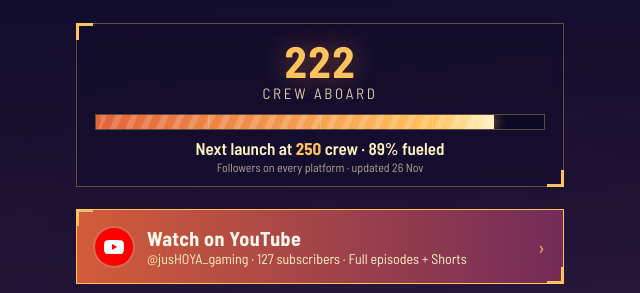
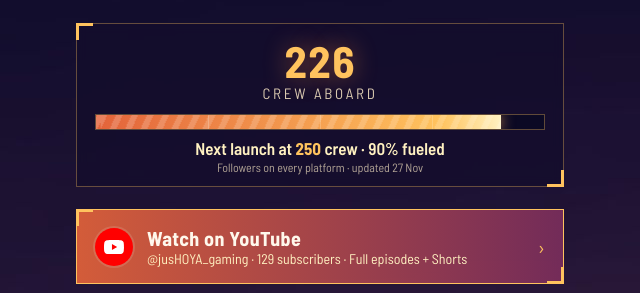
Before and after one commit to JusHoya/jushoya.github.io, a plain HTML site: page index.html in a window 1280 px wide. Shown: the part 302-595 px from the top of the page, 320-960 px from the left. Drawn offline with Linux system fonts and the light colour scheme.

Commit message:
Update link page

```diff
--- a/index.html
+++ b/index.html
@@ -58,12 +58,12 @@ transparent 6px 14px);animation:flow 1.2s linear infinite}
 <p class="tag">Aerospace engineer plays GTA 6 and space games</p>
 <p class="pledge">🚀 Road to 100K: when the YouTube channel hits 100,000 subscribers, the whole AI video-editing kit goes free and open source.</p>
 <section class="crew" aria-label="Crew count">
-<p class="crew-n"><b>222</b> crew aboard</p>
-<div class="fuel" role="progressbar" aria-label="Fuel to the next launch" aria-valuemin="0" aria-valuemax="250" aria-valuenow="222"><span style="width:88.8%"></span><i></i><i></i><i></i></div>
-<p class="crew-next">Next launch at <b>250</b> crew · 89% fueled</p>
-<p class="crew-fine">Followers on every platform · updated 26 Nov</p>
+<p class="crew-n"><b>226</b> crew aboard</p>
+<div class="fuel" role="progressbar" aria-label="Fuel to the next launch" aria-valuemin="0" aria-valuemax="250" aria-valuenow="226"><span style="width:90.4%"></span><i></i><i></i><i></i></div>
+<p class="crew-next">Next launch at <b>250</b> crew · 90% fueled</p>
+<p class="crew-fine">Followers on every platform · updated 27 Nov</p>
 </section>
-<a class="btn primary" href="https://www.youtube.com/@jusHOYA_gaming" rel="me noopener"><span class="ic" style="background:#FF0000"><svg aria-hidden="true" xmlns="http://www.w3.org/2000/svg" viewBox="0 0 24 24"><path fill="currentColor" d="M23.498 6.186a3.016 3.016 0 0 0-2.122-2.136C19.505 3.545 12 3.545 12 3.545s-7.505 0-9.377.505A3.017 3.017 0 0 0 .502 6.186C0 8.07 0 12 0 12s0 3.93.502 5.814a3.016 3.016 0 0 0 2.122 2.136c1.871.505 9.376.505 9.376.505s7.505 0 9.377-.505a3.015 3.015 0 0 0 2.122-2.136C24 15.93 24 12 24 12s0-3.93-.502-5.814zM9.545 15.568V8.432L15.818 12l-6.273 3.568z"/></svg></span><span class="txt"><span class="lab">Watch on YouTube</span><span class="sub">@jusHOYA_gaming · 127 subscribers · Full episodes + Shorts</span></span><span class="arrow" aria-hidden="true">›</span></a>
+<a class="btn primary" href="https://www.youtube.com/@jusHOYA_gaming" rel="me noopener"><span class="ic" style="background:#FF0000"><svg aria-hidden="true" xmlns="http://www.w3.org/2000/svg" viewBox="0 0 24 24"><path fill="currentColor" d="M23.498 6.186a3.016 3.016 0 0 0-2.122-2.136C19.505 3.545 12 3.545 12 3.545s-7.505 0-9.377.505A3.017 3.017 0 0 0 .502 6.186C0 8.07 0 12 0 12s0 3.93.502 5.814a3.016 3.016 0 0 0 2.122 2.136c1.871.505 9.376.505 9.376.505s7.505 0 9.377-.505a3.015 3.015 0 0 0 2.122-2.136C24 15.93 24 12 24 12s0-3.93-.502-5.814zM9.545 15.568V8.432L15.818 12l-6.273 3.568z"/></svg></span><span class="txt"><span class="lab">Watch on YouTube</span><span class="sub">@jusHOYA_gaming · 129 subscribers · Full episodes + Shorts</span></span><span class="arrow" aria-hidden="true">›</span></a>
 <a class="btn" href="https://www.youtube.com/playlist?list=PLVtxhnRCtyTc" rel="me noopener"><span class="txt"><span class="lab">Start here</span><span class="sub">Channel trailer + the best first watch</span></span><span class="arrow" aria-hidden="true">›</span></a>
 <a class="btn" href="https://www.youtube.com/watch?v=cV6lk0Wnz5Q&amp;list=PLBUeeotoxnyM" rel="me noopener"><span class="txt"><span class="lab">GTA 6 Playthrough</span><span class="sub">Start at Ep.1, the rest autoplays in order</span></span><span class="arrow" aria-hidden="true">›</span></a>
 <a class="btn" href="gear.html" rel="me noopener"><span class="txt"><span class="lab">My setup</span><span class="sub">The cams, PC and printer behind the streams</span></span><span class="arrow" aria-hidden="true">›</span></a>
```
